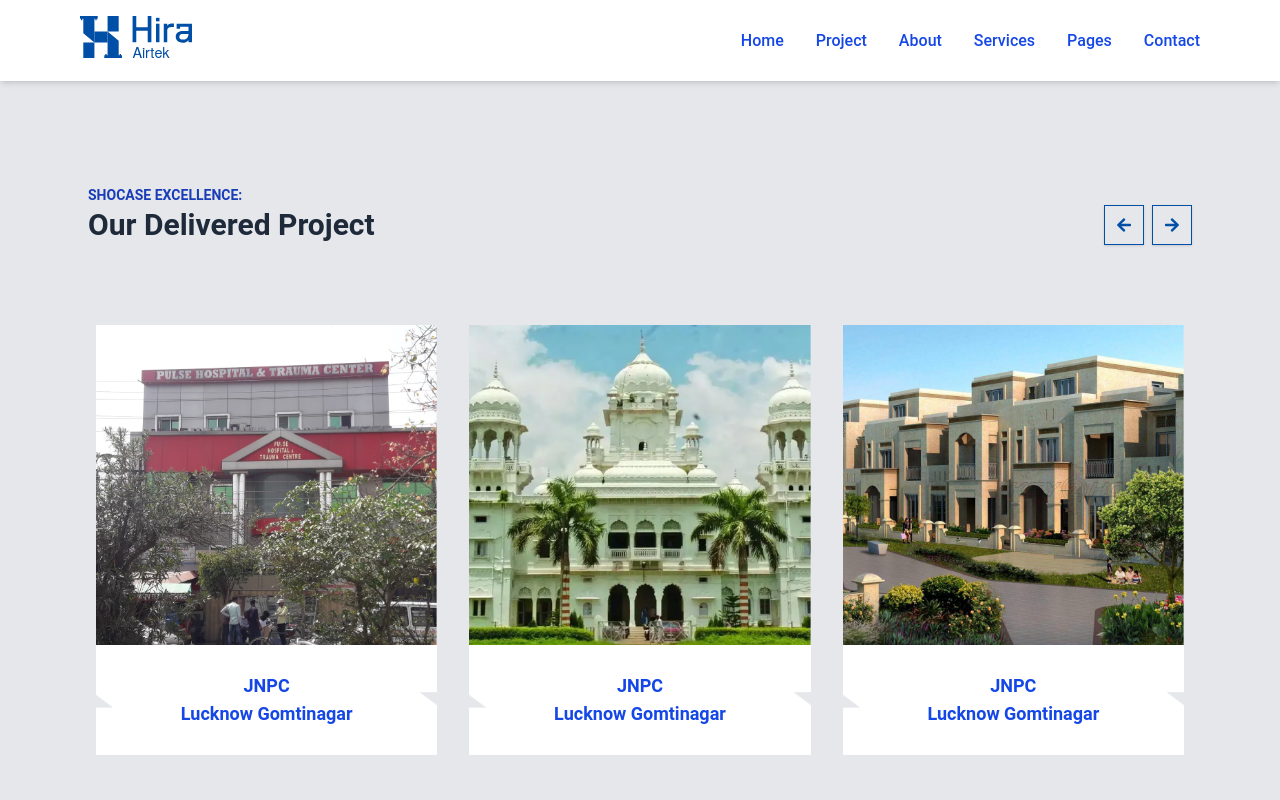
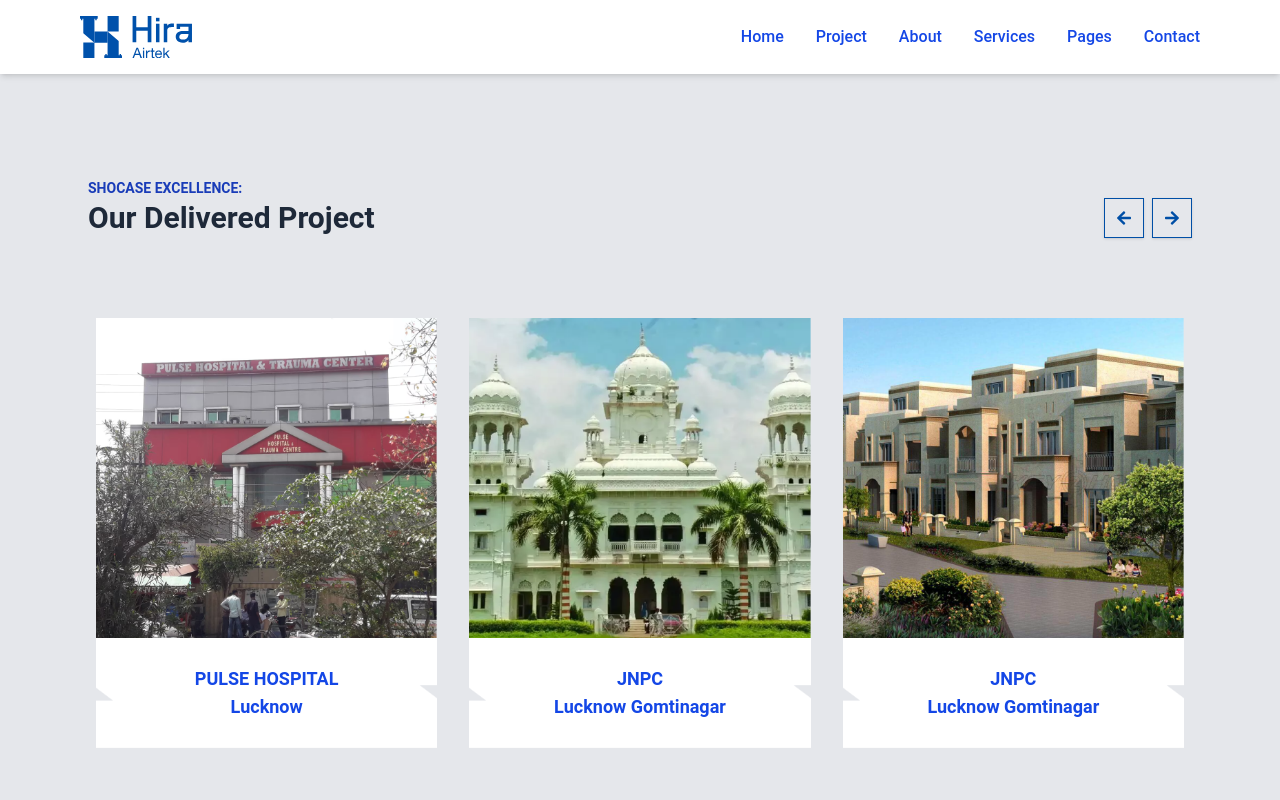
Before and after one commit to abdullahkhan88/HiraAirTech, a React (Vite) app: page /project in a window 1280 px wide. Shown: the top 800 px of the page. Built offline with nearby package versions, Linux system fonts and the light colour scheme.

Commit message:
navlogo change

```diff
--- a/src/Components/Client/Navbar.jsx
+++ b/src/Components/Client/Navbar.jsx
@@ -1,6 +1,6 @@
 import { Link } from "react-router-dom";
 import { useState } from "react";
-import NavLogo from "../../assets/NavAssets/hiralogo.svg";
+import NavLogo from "../../assets/NavAssets/HiraAirtek.svg";
 
 const Navbar = () => {
   const [open, setOpen] = useState(false);
--- a/src/Pages/Client/Home.jsx
+++ b/src/Pages/Client/Home.jsx
@@ -179,7 +179,7 @@
                           ))}
 
                           <button
-                            className="mt-8 px-2 py-2 bg-[#004FA6]
+                            className="mt-8 md:px-3 md:py-3 bg-[#004FA6]
                              hover:bg-blue-700 text-white text-base sm:text-md"
                           >
                             Explore our solution
@@ -195,12 +195,12 @@
           </div>
 
           {/* ================= INDICATORS ================= */}
-          <div className="absolute bottom-4 left-1/2 -translate-x-1/2 flex gap-2 z-20">
+          <div className="absolute  bottom-5 md:bottom-15 left-1/2 -translate-x-1/2 flex gap-2 z-20">
             {slides.map((_, index) => (
               <div
                 key={index}
                 onClick={() => setCurrent(index)}
-                className={`h-[3px] w-8 sm:w-16 cursor-pointer transition-all duration-300 ${current === index ? "bg-blue-500" : "bg-white/60"
+                className={`h-[3px] w-8 sm:w-30 cursor-pointer transition-all duration-300 ${current === index ? "bg-blue-500" : "bg-white/60"
                   }`}
               />
             ))}
--- a/src/Pages/Client/Project.jsx
+++ b/src/Pages/Client/Project.jsx
@@ -15,8 +15,8 @@
 const projects = [
     {
         img: project1,
-        name1: "JNPC",
-        name2: "Lucknow Gomtinagar"
+        name1: "PULSE HOSPITAL",
+        name2: "Lucknow"
     },
     {
         img: project2,
@@ -31,7 +31,7 @@
     {
         img: project4,
         name1: "JNPC",
-        name2: "Lucknow Gomtinagar"
+        name2: "Gomtinagar Lucknow"
     },
     {
         img: project5,
@@ -40,8 +40,8 @@
     },
     {
         img: project6,
-        name1: "JNPC",
-        name2: "Lucknow Gomtinagar"
+        name1: "DEORIA MEDICAL COLLEGE",
+        name2: "Deoria"
     },
     {
         img: project7,
@@ -50,8 +50,8 @@
     },
     {
         img: project8,
-        name1: "JNPC",
-        name2: "Lucknow Gomtinagar"
+        name1: "null",
+        name2: "null"
     },
     {
         img: project9,
```
Also changed, not shown: src/assets/NavAssets/HiraAirtek.svg (added).
